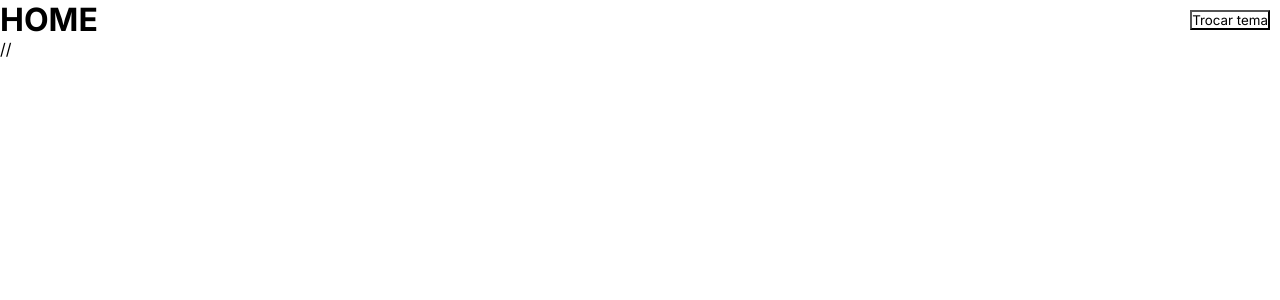
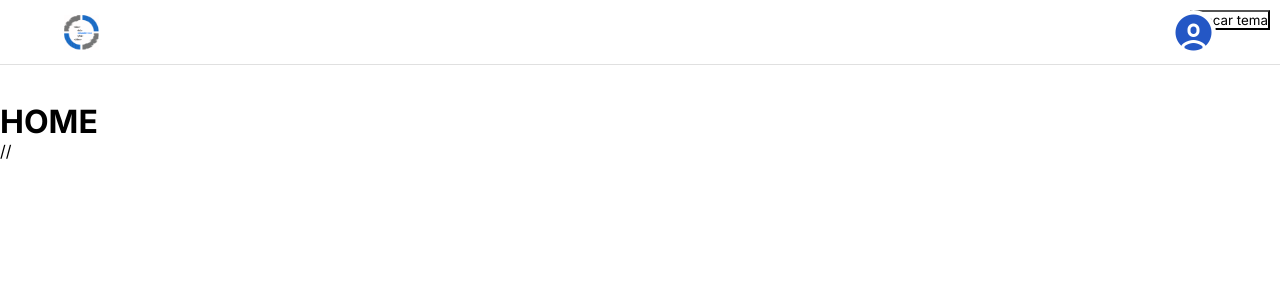
Before and after one commit to KennedyRamos/nedy-sales-dashboard-krs, a React (Vite) app: page /home in a window 1280 px wide. Shown: the top 300 px of the page. Built offline with nearby package versions, Linux system fonts and the light colour scheme.

Commit message:
feat: Header Component

```diff
--- /dev/null
+++ b/src/components/Header.tsx
@@ -0,0 +1,37 @@
+import { Avatar, Box, Container } from '@mui/material'
+import { Link } from 'react-router-dom'
+import { Logo } from '@/components'
+import styled from 'styled-components'
+import { pxToRem } from '@/utils'
+
+
+const StyledHeader = styled.header`
+  background-color: ${(props => props.theme.appBackground)};
+  border-bottom: ${pxToRem(1)} solid ${(props) => props.theme.appDefaltStroke};
+  margin-bottom: ${pxToRem(37)};
+  background-size: cover;
+  width: 100%;
+`
+
+export default function Header() {
+    return (
+        <StyledHeader>
+            <Container maxWidth='lg'>
+                <Box sx={{
+                    display: 'flex',
+                    alignItems: 'center',
+                    justifyContent: 'space-between',
+                    height: pxToRem(64),
+                }}>
+                    <Link to='/home'>
+                        <Logo height={35} whidth={35}></Logo>
+                    </Link>
+
+                    <Link to='/perfil'>
+                        <Avatar alt='pefil' src='/perfil.svg' sx={{ width: pxToRem(45), height: pxToRem(45)}} />
+                    </Link>
+                </Box>
+            </Container>
+        </StyledHeader>
+    )
+}
--- a/src/components/index.ts
+++ b/src/components/index.ts
@@ -1,4 +1,5 @@
 export { default as FormComponent } from './FormComponent'
+export { default as Header} from './Header'
 export * from './BannerImage'
 export * from './StyledButton'
 export * from './StyledInput'
--- a/src/pages/Home.tsx
+++ b/src/pages/Home.tsx
@@ -1,8 +1,10 @@
+import { Header } from '@/components'
+
 export default function Home() {
-
   return (
     <>
-        <h1>HOME</h1>
+      <Header />
+      <h1>HOME</h1>
     </>
   )
 }
```
Also changed, not shown: public/perfil.svg (added).
